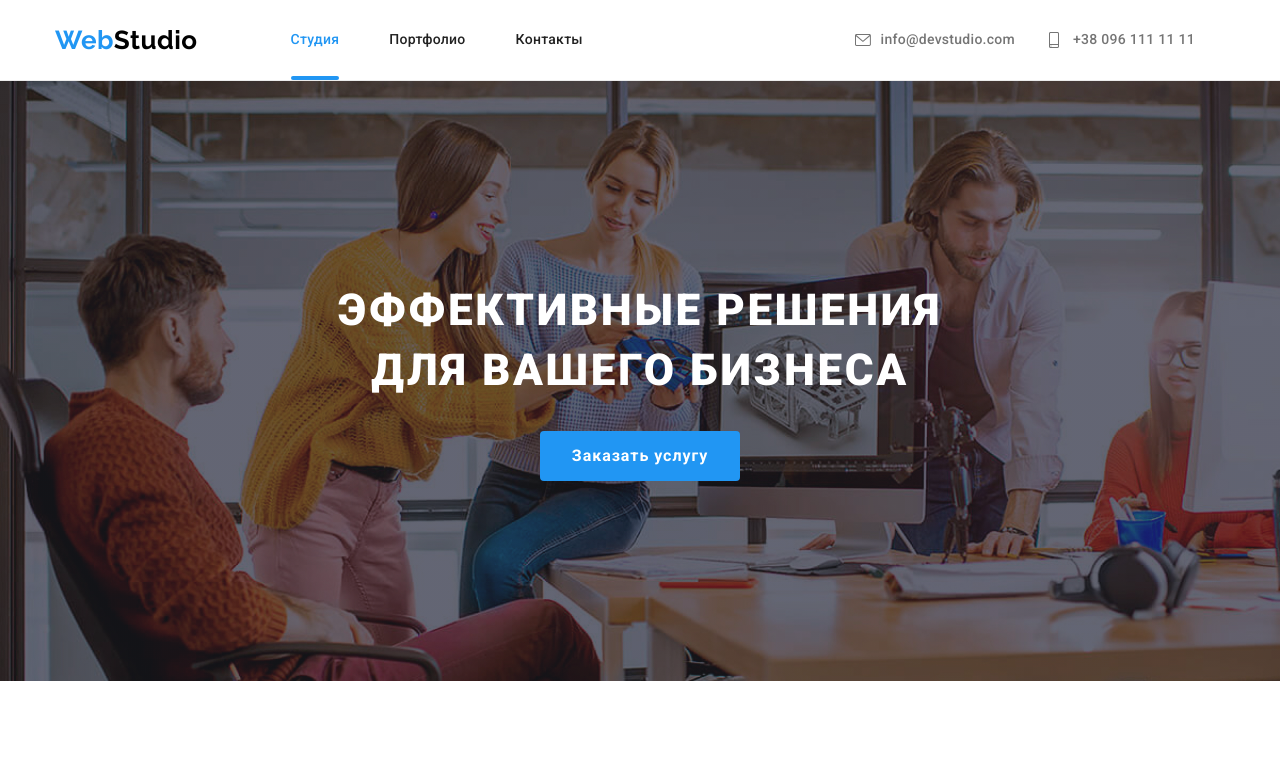
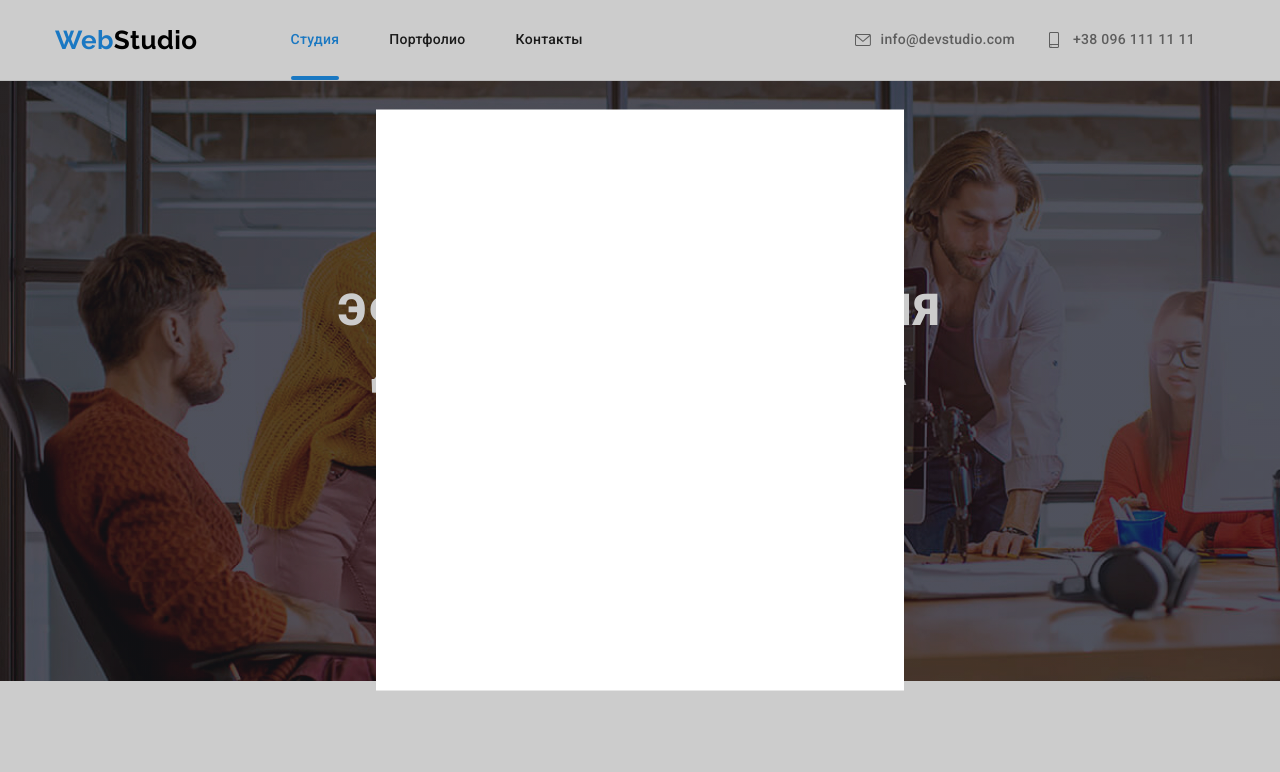
Before and after one commit to CA3OHOBA/goit-markup-hw-05, a plain HTML site: page index.html in a window 1280 px wide. Shown: the top 772 px of the page. Drawn offline with nearby package versions, Linux system fonts and the light colour scheme; files whose address does not match are found by name.

Commit message:
backdrop

```diff
--- a/css/styles.css
+++ b/css/styles.css
@@ -225,6 +225,31 @@ img {
 .hero-button:hover {
   box-shadow: 0px 4px 4px rgba(0, 0, 0, 0.15);
   transition: 250ms top cubic-bezier(0.4, 0, 0.2, 1);
+}
+
+/* BACKDROP  */
+
+.backdrop {
+  position: fixed;
+  top: 0;
+  left: 0;
+
+  width: 100%;
+  height: 100%;
+
+  background: rgba(0, 0, 0, 0.2);
+}
+
+.modal {
+  position: absolute;
+  top: 50%;
+  left: 50%;
+  transform: translate(-50%, -50%);
+
+  height: 581px;
+  width: 528px;
+
+  background-color: #fff;
 }
 
 /*------------------- SECTION FEATURES (WITH HIDDEN H2) -------------------*/
--- a/index.html
+++ b/index.html
@@ -361,6 +361,9 @@
       </div>
     </footer>
     <!--  /FOOTER   -->
+    <div class="backdrop">
+      <div class="modal"></div>
+    </div>
     <script src="./js/modal.js"></script>
   </body>
 </html>
```
